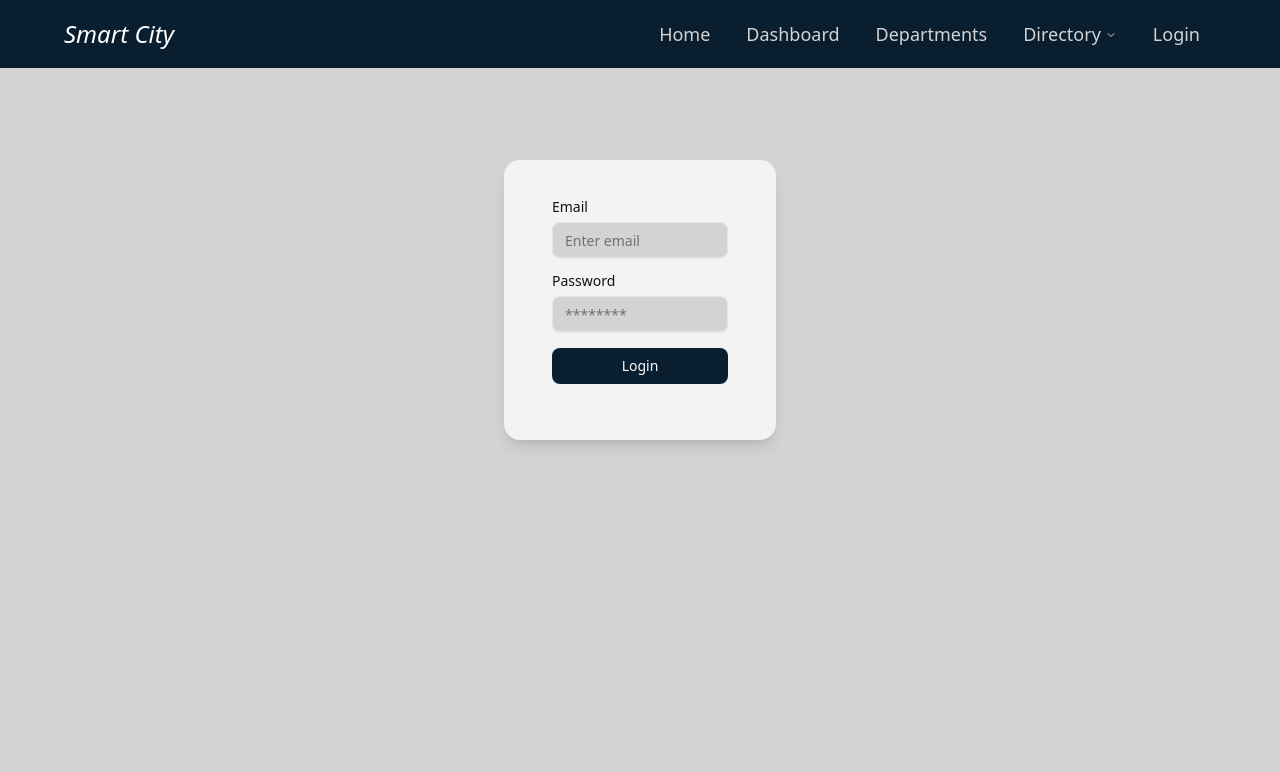
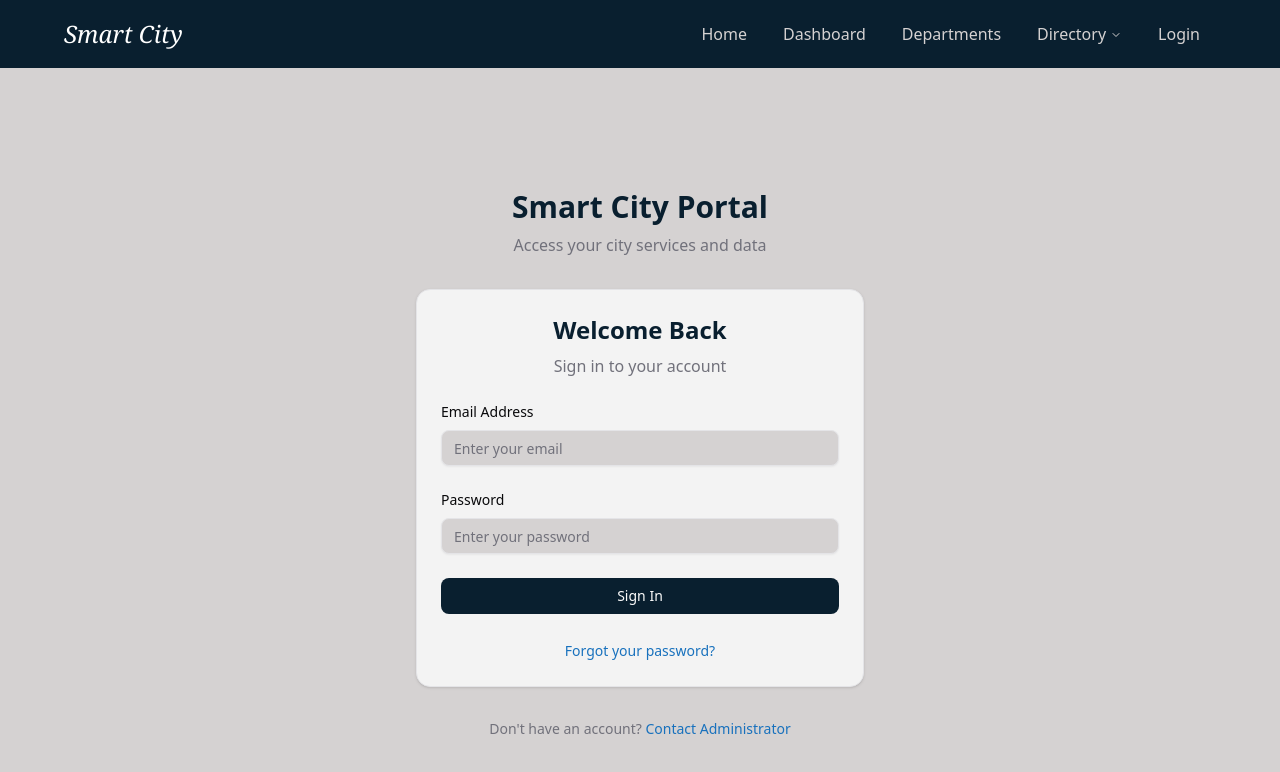
Before and after one commit to SmartCity-DBMS-Project/smart-city, a Next.js app in the folder frontend/: page /login in a window 1280 px wide. Shown: the top 772 px of the page. Built offline with nearby package versions, Linux system fonts and the light colour scheme.

Commit message:
improveded login page

```diff
--- a/frontend/app/globals.css
+++ b/frontend/app/globals.css
@@ -4,7 +4,7 @@
 
 :root {  /* main page background */  /* default text color */
   --card: #f3f3f3;        /* card / surface color */
-  --primary: #091f2f;      /* navbar background */
+  --primary: #091f2f;      /* primary */
   --acc-orange: #fb4d42;     /* brand or accent color */
   --acc-blue: #1871bd;
   --acc-yellow: #fcb61a;
--- a/frontend/app/login/layout.jsx
+++ b/frontend/app/login/layout.jsx
@@ -1,6 +1,6 @@
 export default function LoginLayout({ children }) {
   return (
-    <div>
+    <div className="min-h-screen bg-background">
       {children}
     </div>
   )
--- a/frontend/app/login/page.jsx
+++ b/frontend/app/login/page.jsx
@@ -1,37 +1,33 @@
 'use client';
 import React from "react";
-import { useState } from "react";
 import LoginForm from "../../components/login_form";
 
-export default function Loginpage(){
-    const [values, setValues] = useState({Email: '',Password: ''})
+export default function LoginPage() {
+    return (
+        <main className="min-h-screen bg-background flex items-center justify-center p-4">
+            <div className="w-full max-w-md">
+                {/* Header Section */}
+                <div className="text-center mb-8">
+                    <h1 className="text-3xl font-bold text-primary mb-2">Smart City Portal</h1>
+                    <p className="text-muted-foreground">Access your city services and data</p>
+                </div>
 
-    function handleChange(e){
-        const {name, value} = e.target
-        setValues(prev => ({...prev, [name] : value}))
-    }
+                {/* Login Form */}
+                <LoginForm />
 
-    function handleSubmit(e) {
-    e.preventDefault();
-    console.log(values);
-    }
-
-    {/*<form onSubmit={handleSubmit}>
-        <Field id="email" name="Email" placeholder="Email" value={values.Email} onChange={handleChange}/>
-        <br></br>
-        <Field id="password" name="Password" placeholder="Password" value={values.Password} onChange={handleChange}/>
-        <br></br>
-        <button onClick={handleSubmit} className="text-white bg-purple-400 p-1 border border-cyan-200 rounded-lg
-        focus:outline-none focus:ring-2 focus:ring-blue-400 " >
-            Submit
-        </button>
-    </form>*/}
-
-    return(
-    <main className="flex flex-col items-center min-h-screen justify-start p-24">
-        <div className="px-12 pb-14 bg-card rounded-2xl w-1/4 max-w-lg shadow-lg">
-            <LoginForm />
-        </div>
-    </main>
+                {/* Footer */}
+                <div className="text-center mt-8">
+                    <p className="text-sm text-muted-foreground">
+                        Don't have an account?{' '}
+                        <a
+                            href="#"
+                            className="text-acc-blue hover:text-acc-blue/80 transition-colors font-medium"
+                        >
+                            Contact Administrator
+                        </a>
+                    </p>
+                </div>
+            </div>
+        </main>
     );
 }
--- a/frontend/components/login_form.jsx
+++ b/frontend/components/login_form.jsx
@@ -1,6 +1,8 @@
 "use client";
 import React from "react";
 import { useForm } from "react-hook-form";
+import { zodResolver } from "@hookform/resolvers/zod";
+import * as z from "zod";
 import {
   Form,
   FormField,
@@ -11,60 +13,104 @@ import {
 } from "@/components/ui/form";
 import { Input } from "@/components/ui/input";
 import { Button } from "@/components/ui/button";
-import z from "zod";
+import { Card, CardHeader, CardTitle, CardContent } from "@/components/ui/card";
+
+// Validation schema
+const loginSchema = z.object({
+  email: z
+    .string()
+    .min(1, "Email is required")
+    .email("Please enter a valid email address"),
+  password: z
+    .string()
+    .min(1, "Password is required")
+    .min(6, "Password must be at least 6 characters"),
+});
 
 export default function LoginForm() {
   const form = useForm({
+    resolver: zodResolver(loginSchema),
     defaultValues: {
-      username: "",
+      email: "",
       password: "",
     },
   });
 
   const onSubmit = (values) => {
-    console.log(values);
+    console.log("Login attempt:", values);
+    // Add your login logic here
   };
 
   return (
-    <div className="w-fu  ll max-w-sm mx-auto mt-10">
+    <Card className="w-full max-w-md mx-auto">
+      <CardHeader className="text-center">
+        <CardTitle className="text-2xl font-bold text-primary">Welcome Back</CardTitle>
+        <p className="text-muted-foreground">Sign in to your account</p>
+      </CardHeader>
+      <CardContent>
         <Form {...form}>
-        <form onSubmit={form.handleSubmit(onSubmit)} className="space-y-4">
-          {/* Username */}
+          <form onSubmit={form.handleSubmit(onSubmit)} className="space-y-6">
+            {/* Email Field */}
             <FormField
               control={form.control}
-            name="username"
+              name="email"
               render={({ field }) => (
                 <FormItem>
-                <FormLabel>Email</FormLabel>
+                  <FormLabel className="text-sm font-medium">Email Address</FormLabel>
                   <FormControl>
-                  <Input className={"bg-background"} placeholder="Enter email" {...field} />
+                    <Input
+                      className="bg-background border-border focus:border-acc-blue focus:ring-2 focus:ring-acc-blue/20"
+                      placeholder="Enter your email"
+                      type="email"
+                      {...field}
+                    />
                   </FormControl>
                   <FormMessage />
                 </FormItem>
               )}
             />
 
-          {/* Password */}
+            {/* Password Field */}
             <FormField
               control={form.control}
               name="password"
               render={({ field }) => (
                 <FormItem>
-                <FormLabel>Password</FormLabel>
+                  <FormLabel className="text-sm font-medium">Password</FormLabel>
                   <FormControl>
-                  <Input className={"bg-background"} type="password" placeholder="********" {...field} />
+                    <Input
+                      className="bg-background border-border focus:border-acc-blue focus:ring-2 focus:ring-acc-blue/20"
+                      type="password"
+                      placeholder="Enter your password"
+                      {...field}
+                    />
                   </FormControl>
                   <FormMessage />
                 </FormItem>
               )}
             />
 
-          {/* Submit */}
-          <Button type="submit" className="w-full bg-primary">
-            Login
+            {/* Submit Button */}
+            <Button
+              type="submit"
+              className="w-full bg-primary hover:bg-primary/90 text-primary-foreground font-medium py-2.5"
+              disabled={form.formState.isSubmitting}
+            >
+              {form.formState.isSubmitting ? "Signing in..." : "Sign In"}
             </Button>
+
+            {/* Additional Options */}
+            <div className="text-center">
+              <a
+                href="#"
+                className="text-sm text-acc-blue hover:text-acc-blue/80 transition-colors"
+              >
+                Forgot your password?
+              </a>
+            </div>
           </form>
         </Form>
-    </div>
+      </CardContent>
+    </Card>
   );
 }
--- a/frontend/components/navbar.jsx
+++ b/frontend/components/navbar.jsx
@@ -15,7 +15,7 @@ export default function Navbar() {
   return (
     <nav className="fixed top-0 left-0 w-full bg-primary text-white p-4 z-50">
       <div className="max-w-6xl mx-auto flex items-center justify-between">
-        <Link href="/" className="text-2xl italic">
+        <Link href="/" className="text-2xl italic" style={{ fontFamily: "'Lora', Georgia, serif" }}>
           Smart City
         </Link>
 
--- a/frontend/components/ui/navigation-menu.jsx
+++ b/frontend/components/ui/navigation-menu.jsx
@@ -51,7 +51,7 @@ function NavigationMenuItem({
 }
 
 const navigationMenuTriggerStyle = cva(
-  "text-lg group inline-flex h-9 w-max items-center justify-center rounded-md bg-transparent px-4 py-2 font-medium text-background transition-colors " +
+  "text-base group inline-flex h-9 w-max items-center justify-center rounded-md bg-transparent px-4 py-2 font-medium text-background transition-colors " +
   "hover:text-acc-orange focus-visible:text-acc-orange data-[state=open]:text-acc-orange " +
   "disabled:pointer-events-none disabled:opacity-50 focus-visible:outline-none"
 );
@@ -112,8 +112,8 @@ function NavigationMenuLink({ className, ...props }) {
     <NavigationMenuPrimitive.Link
       data-slot="navigation-menu-link"
       className={cn(
-        "flex flex-col gap-1 rounded-sm p-1 px-4 text-lg text-background transition-colors " +
-        "hover:text-acc-orange focus:text-acc-orange data-[active=true]:text-acc-orange " +
+        "flex flex-col gap-1 rounded-sm p-1 px-4 text-base font-medium text-background transition-colors " +
+        "hover:text-acc-orange focus:text-acc-orange data-[active=true]:text-acc-orange data-[active=true]:font-bold " +
         "disabled:pointer-events-none disabled:opacity-50 focus:outline-none",
         className
       )}
```
Lines whose indentation alone changed are shown as unchanged.
